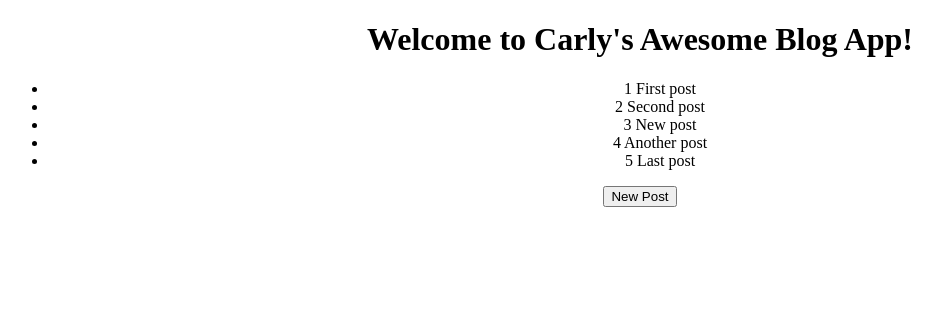
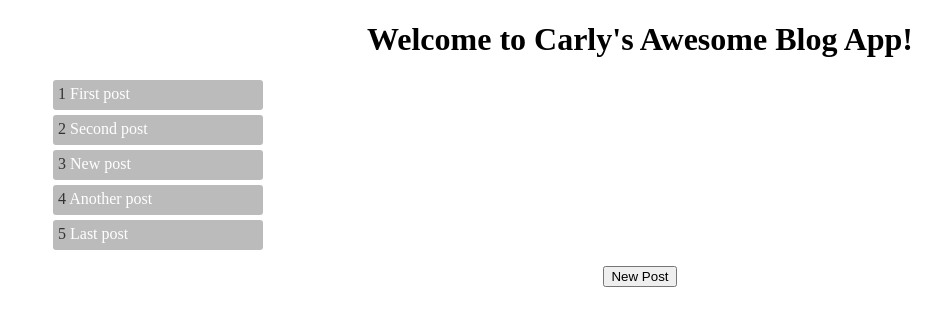
Before and after one commit to cthelander/learn-angular, an Angular app in the folder blogs/: page / in a window 1280 px wide. Shown: the top 326 px of the page, without its empty margins (0-941 px from the left). Built offline with nearby package versions, Linux system fonts and the light colour scheme.

Commit message:
entry css

```diff
--- a/blogs/src/app/blog/blog.component.css
+++ b/blogs/src/app/blog/blog.component.css
@@ -0,0 +1,20 @@
+.entry {
+  text-align: start;
+  background-color: #bbb;
+  color: white;
+  width: 200px;
+  height: 20px;
+  border-radius: 3px;
+  padding: 5px;
+  margin: 5px;
+  list-style: none;
+  font-weight: 300;
+}
+.entry:hover {
+  color: #333;
+  cursor: pointer;
+  box-shadow: 0px 2px 3px rgba(0, 0, 0, .5);
+}
+.id {
+  color: #333;
+}
--- a/blogs/src/app/blog/blog.component.html
+++ b/blogs/src/app/blog/blog.component.html
@@ -1,5 +1,6 @@
 <ul class="entries">
-  <li *ngFor="let entry of entries" (click)="onSelect(entry)">
+  <li class="entry" *ngFor="let entry of entries"
+  (click)="onSelect(entry)">
       <span class="id">
         {{entry.id}}
       </span>
@@ -14,9 +15,7 @@
 <div *ngIf="selectedEntry">
   <h2>
       {{ selectedEntry.id }}
-      <span>
-      .)
-      </span>
+      .
      <input [(ngModel)]="selectedEntry.title" placeholder="title">
   </h2>
   <div>
```
